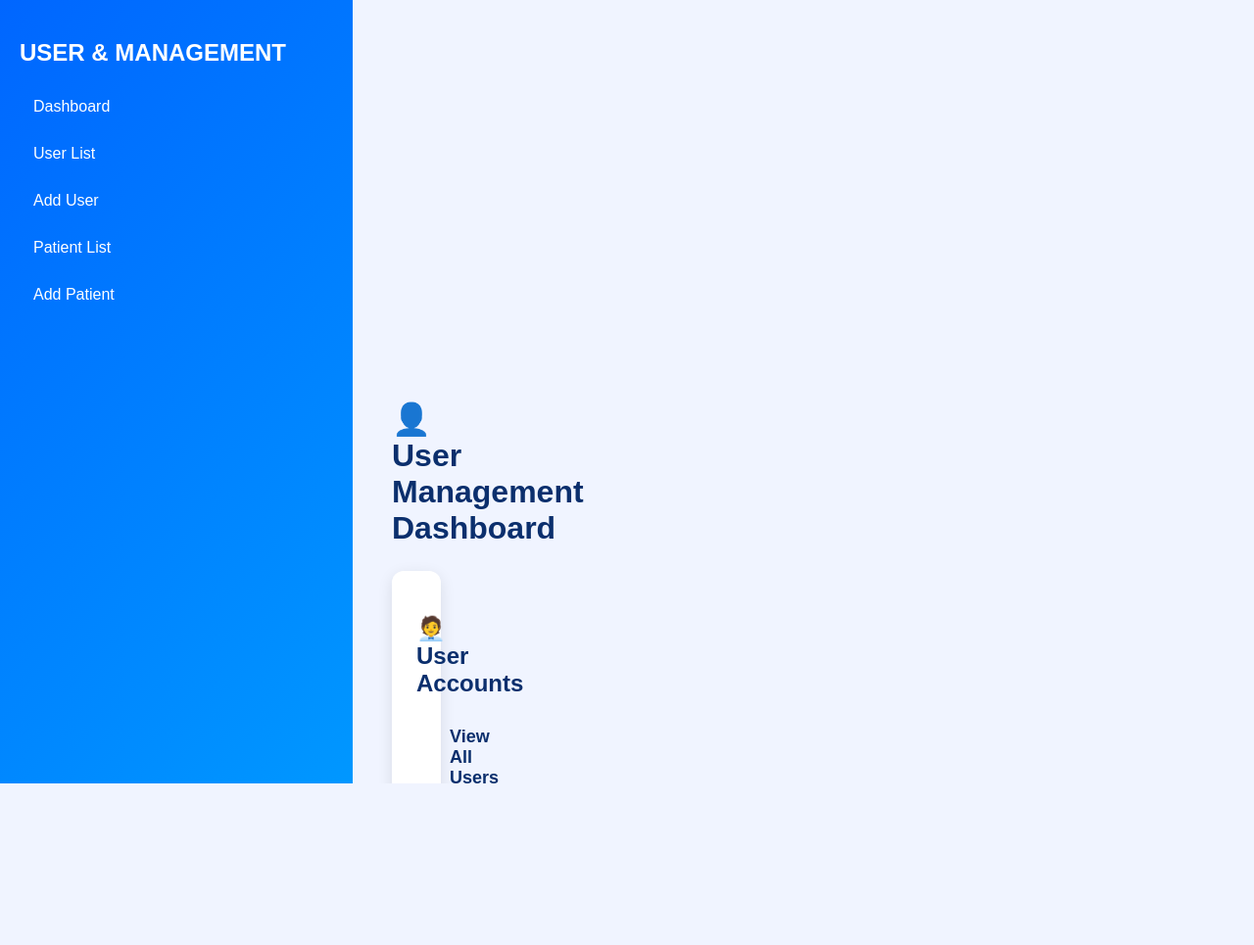
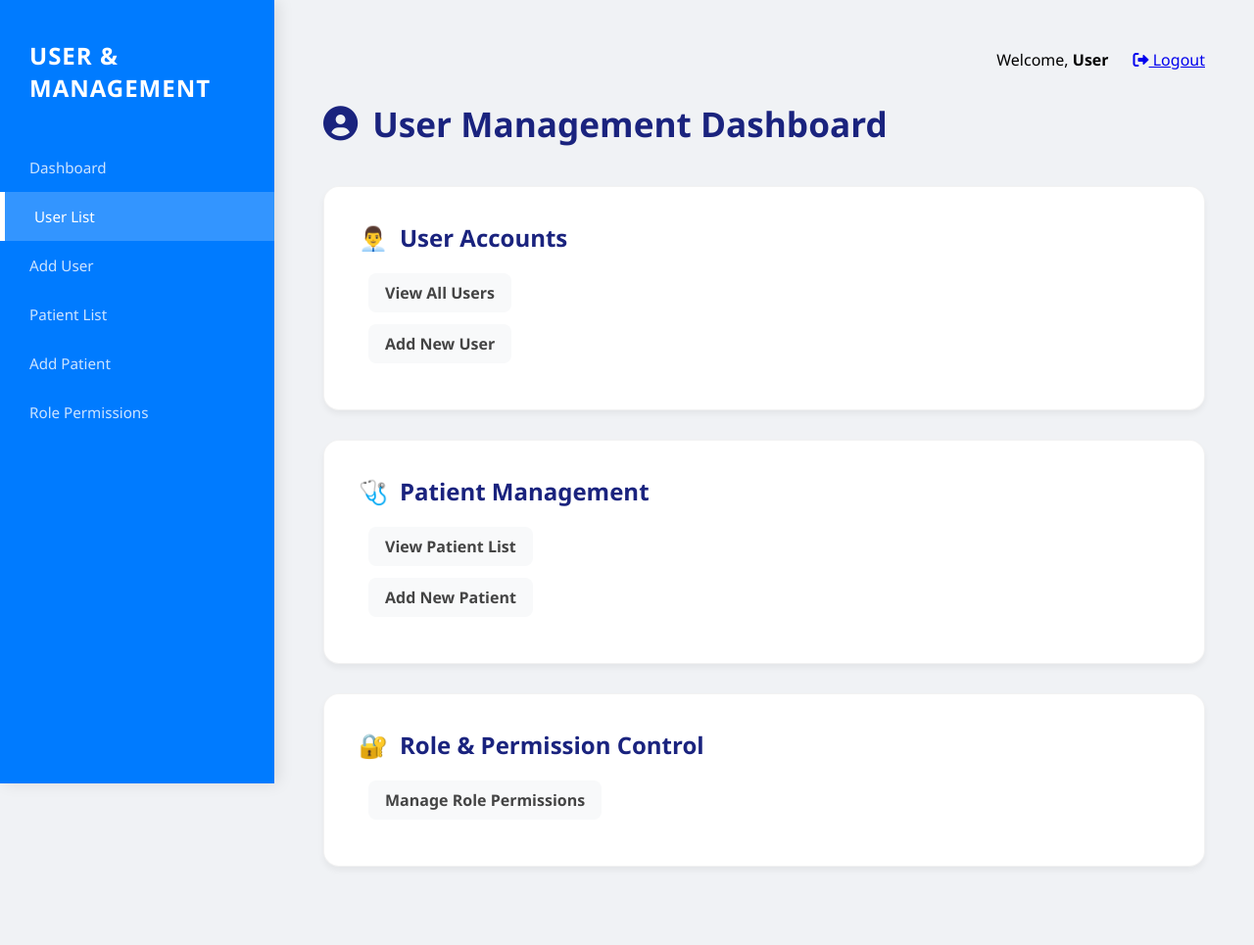
Before and after one commit to pharoah0411/workshop-2, a PHP site: page /workshop/user_management.php in a window 1280 px wide. Shown: the whole page at 98% size. Before the commit the page ends 800 px from the top, so only its background shows below. Run offline with PHP 8.4, Linux system fonts and the light colour scheme.

Commit message:
user fix

```diff
--- a/user_management.php
+++ b/user_management.php
@@ -1,95 +1,222 @@
-<?php include "header.php"; ?>
+<?php
+require_once 'session_check.php';
 
-<style>
-    .module-card {
-        background: white;
-        padding: 25px;
-        border-radius: 12px;
-        margin-bottom: 25px;
-        box-shadow: 0 4px 15px rgba(0,0,0,0.1);
-        transition: transform 0.2s ease;
-    }
-    .module-card:hover {
-        transform: translateY(-5px);
+$username = $_SESSION['username'] ?? 'User';
+$userRole = $_SESSION['role'] ?? 'Admin';
+?>
+
+<!DOCTYPE html>
+<html lang="en">
+<head>
+    <meta charset="UTF-8">
+    <meta name="viewport" content="width=device-width, initial-scale=1.0">
+    <title>User & Management | Pharmacy</title>
+    <link rel="stylesheet" href="https://cdnjs.cloudflare.com/ajax/libs/font-awesome/6.0.0/css/all.min.css">
+    <link rel="stylesheet" href="https://cdnjs.cloudflare.com/ajax/libs/animate.css/4.1.1/animate.min.css">
+
+    <style>
+    * { margin: 0; padding: 0; box-sizing: border-box; font-family: 'Segoe UI', sans-serif; }
+    body { background-color: #f0f2f5; display: flex; min-height: 100vh; }
+
+    /* --- SIDEBAR STYLE --- */
+    .sidebar {
+        width: 280px;
+        background-color: #007bff;
+        color: white;
+        padding: 40px 0;
+        position: fixed;
+        height: 100vh;
+        box-shadow: 4px 0 15px rgba(0,0,0,0.1);
+        z-index: 1000;
     }
 
-    .module-header h2 {
-        color: #0b2f6d;
+    .sidebar-brand {
+        padding: 0 30px;
+        margin-bottom: 40px;
+        font-size: 1.5em;
         font-weight: bold;
-        margin-bottom: 10px;
+        text-transform: uppercase;
+        letter-spacing: 1px;
     }
 
-    .module-content ul {
-        padding-left: 20px;
-        font-size: 18px;
+    .nav-menu { list-style: none; }
+
+    /* FLOAT EFFECT: Sidebar Links */
+    .nav-item a {
+        display: block;
+        padding: 15px 30px;
+        color: rgba(255, 255, 255, 0.8);
+        text-decoration: none;
+        transition: all 0.3s cubic-bezier(0.25, 0.8, 0.25, 1);
+        font-size: 0.95em;
     }
 
-    .module-content ul li {
-        margin-bottom: 10px;
+    .nav-item a:hover {
+        background-color: rgba(255, 255, 255, 0.1);
+        color: white;
+        padding-left: 40px; /* Slight slide in effect */
+        transform: translateX(5px); /* Subtle horizontal float */
     }
 
-    .module-content a {
-        text-decoration: none;
-        color: #0b2f6d;
-        font-weight: 600;
+    .nav-item.active a {
+        background-color: rgba(255, 255, 255, 0.2);
+        color: white;
+        border-left: 5px solid white;
     }
 
-    .module-content a:hover {
-        text-decoration: underline;
+    /* --- MAIN CONTENT STYLE --- */
+    .main-content {
+        margin-left: 280px;
+        flex: 1;
+        padding: 50px;
     }
 
-    h1 {
-        color: #0b2f6d;
-        margin-bottom: 25px;
-        font-size: 32px;
+    .page-title {
+        font-size: 2.2em;
+        color: #1a237e;
+        margin-bottom: 40px;
+        display: flex;
+        align-items: center;
+        gap: 15px;
+    }
+
+    /* FLOAT EFFECT: Module Cards */
+    .module-section {
+        background: white;
+        border-radius: 16px;
+        padding: 35px;
+        margin-bottom: 30px;
+        max-width: 900px;
+        /* Initial state: subtle shadow */
+        box-shadow: 0 4px 6px rgba(0,0,0,0.05);
+        transition: all 0.4s cubic-bezier(0.175, 0.885, 0.32, 1.275);
+        border: 1px solid rgba(0,0,0,0.05);
+    }
+
+    .module-section:hover {
+        /* Hover state: Lifts up and shadow deepens */
+        transform: translateY(-10px);
+        box-shadow: 0 20px 30px rgba(0,0,0,0.1);
+        border-color: #007bff;
+    }
+
+    .module-header {
+        font-size: 1.5em;
+        font-weight: 700;
+        color: #1a237e;
+        margin-bottom: 20px;
+        display: flex;
+        align-items: center;
+        gap: 12px;
+    }
+
+    .module-list {
+        list-style: none;
+        padding-left: 10px;
+    }
+
+    .module-list li {
+        margin-bottom: 12px;
+    }
+
+    /* FLOAT EFFECT: Individual List Buttons */
+    .module-list a {
+        text-decoration: none;
+        color: #444;
+        font-weight: 600;
+        display: inline-block;
+        padding: 8px 16px;
+        border-radius: 8px;
+        background: #f8f9fa;
+        transition: all 0.3s ease;
+        border: 1px solid transparent;
+    }
+
+    .module-list a:hover {
+        background: #eef6ff;
+        color: #007bff;
+        transform: translateY(-3px); /* Button floats up slightly */
+        box-shadow: 0 4px 12px rgba(0, 123, 255, 0.15);
+        border-color: rgba(0, 123, 255, 0.2);
+    }
+
+    /* Top Utility Bar */
+    .top-bar {
+        display: flex;
+        justify-content: flex-end;
+        margin-bottom: 30px;
+        gap: 25px;
+        align-items: center;
+    }
+
+    .logout-btn {
+        background: #ffeded;
+        color: #d32f2f;
+        padding: 8px 20px;
+        border-radius: 20px;
+        text-decoration: none;
         font-weight: bold;
+        transition: all 0.3s;
+    }
+
+    .logout-btn:hover {
+        background: #d32f2f;
+        color: white;
+        transform: scale(1.05);
     }
 </style>
+</head>
+<body>
 
-<div style="padding: 20px;">
+    <div class="sidebar">
+        <div class="sidebar-brand">USER & MANAGEMENT</div>
+        <ul class="nav-menu">
+            <li class="nav-item"><a href="dashboard.php">Dashboard</a></li>
+            <li class="nav-item active"><a href="user_management.php">User List</a></li>
+            <li class="nav-item"><a href="add_user.php">Add User</a></li>
+            <li class="nav-item"><a href="patient_list.php">Patient List</a></li>
+            <li class="nav-item"><a href="add_patient.php">Add Patient</a></li>
+            <li class="nav-item"><a href="permissions.php">Role Permissions</a></li>
+        </ul>
+    </div>
 
-    <h1>👤 User Management Dashboard</h1>
+    <div class="main-content">
+        <div class="top-bar">
+            <span>Welcome, <strong><?= htmlspecialchars($username) ?></strong></span>
+            <a href="logout.php"><i class="fas fa-sign-out-alt"></i> Logout</a>
+        </div>
 
-    <!-- USER ACCOUNTS MODULE -->
-    <div class="module-card">
-        <div class="module-header">
-            <h2>🧑‍💼 User Accounts</h2>
-        </div>
-        <div class="module-content">
-            <ul>
+        <h1 class="page-title"><i class="fas fa-user-circle"></i> User Management Dashboard</h1>
+
+        <div class="module-section animate__animated animate__fadeIn">
+            <div class="module-header">
+                <span>👨‍💼</span> User Accounts
+            </div>
+            <ul class="module-list">
                 <li><a href="user_list.php">View All Users</a></li>
                 <li><a href="add_user.php">Add New User</a></li>
             </ul>
         </div>
-    </div>
 
-    <!-- PATIENT MANAGEMENT MODULE -->
-    <div class="module-card">
-        <div class="module-header">
-            <h2>🩺 Patient Management</h2>
-        </div>
-        <div class="module-content">
-            <ul>
+        <div class="module-section animate__animated animate__fadeIn" style="animation-delay: 0.1s;">
+            <div class="module-header">
+                <span>🩺</span> Patient Management
+            </div>
+            <ul class="module-list">
                 <li><a href="patient_list.php">View Patient List</a></li>
                 <li><a href="add_patient.php">Add New Patient</a></li>
             </ul>
         </div>
-    </div>
 
-    <!-- ROLE PERMISSION MODULE -->
-    <div class="module-card">
-        <div class="module-header">
-            <h2>🔐 Role & Permission Control</h2>
-        </div>
-        <div class="module-content">
-            <ul>
+        <div class="module-section animate__animated animate__fadeIn" style="animation-delay: 0.2s;">
+            <div class="module-header">
+                <span>🔐</span> Role & Permission Control
+            </div>
+            <ul class="module-list">
                 <li><a href="permissions.php">Manage Role Permissions</a></li>
             </ul>
         </div>
     </div>
 
-
-</div>
-
 </body>
 </html>
```
